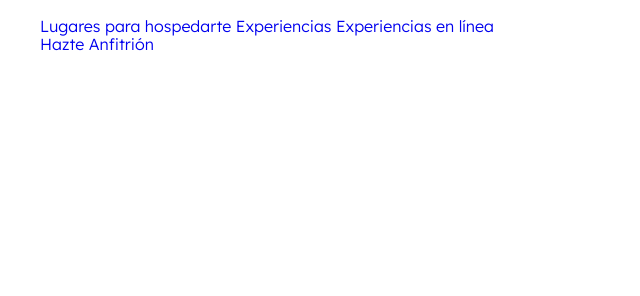
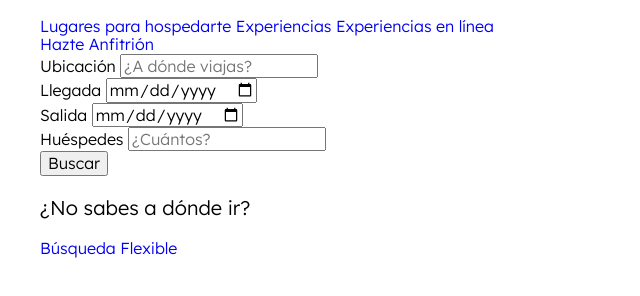
Before and after one commit to CristianMP04/Airbnb, a website: page index.html in a window 1280 px wide. Shown: the part 46-342 px from the top of the page, without its empty margins (0-640 px from the left). Drawn offline with Linux system fonts and the light colour scheme.

Commit message:
create header
create header

```diff
--- a/index.html
+++ b/index.html
@@ -27,6 +27,37 @@
                 <a href="#">Hazte Anfitrión</a>
             </nav>
         </div>
+
+        <form class="formulario contenedor">
+            <div class="formulario__campo">
+                <label class="formulario__label" for="ubicacion">Ubicación</label>
+                <input type="text" class="formulario__input" id="ubicacion" placeholder="¿A dónde viajas?">
+            </div>
+
+            <div class="formulario__campo">
+                <label class="formulario__label" for="llegada">Llegada</label>
+                <input type="date" class="formulario__input" id="llegada">
+            </div>
+
+            <div class="formulario__campo">
+                <label class="formulario__label" for="salida">Salida</label>
+                <input type="date" class="formulario__input" id="salida">
+            </div>
+
+            <div class="formulario__campo">
+                <label class="formulario__label" for="huespedes">Huéspedes</label>
+                <input type="number" class="formulario__input" id="huespedes" placeholder="¿Cuántos?">
+            </div>
+
+            <div class="formulario__campo">
+                <input type="submit" class="formulario__submit" value="Buscar">
+            </div>
+        </form>
+
+        <div class="header__busqueda contenedor">
+            <p class="header__busqueda-label">¿No sabes a dónde ir?</p>
+            <a href="#" class="header__busqueda-boton">Búsqueda Flexible</a>
+        </div>
     </header>
 </body>
 </html>
```
